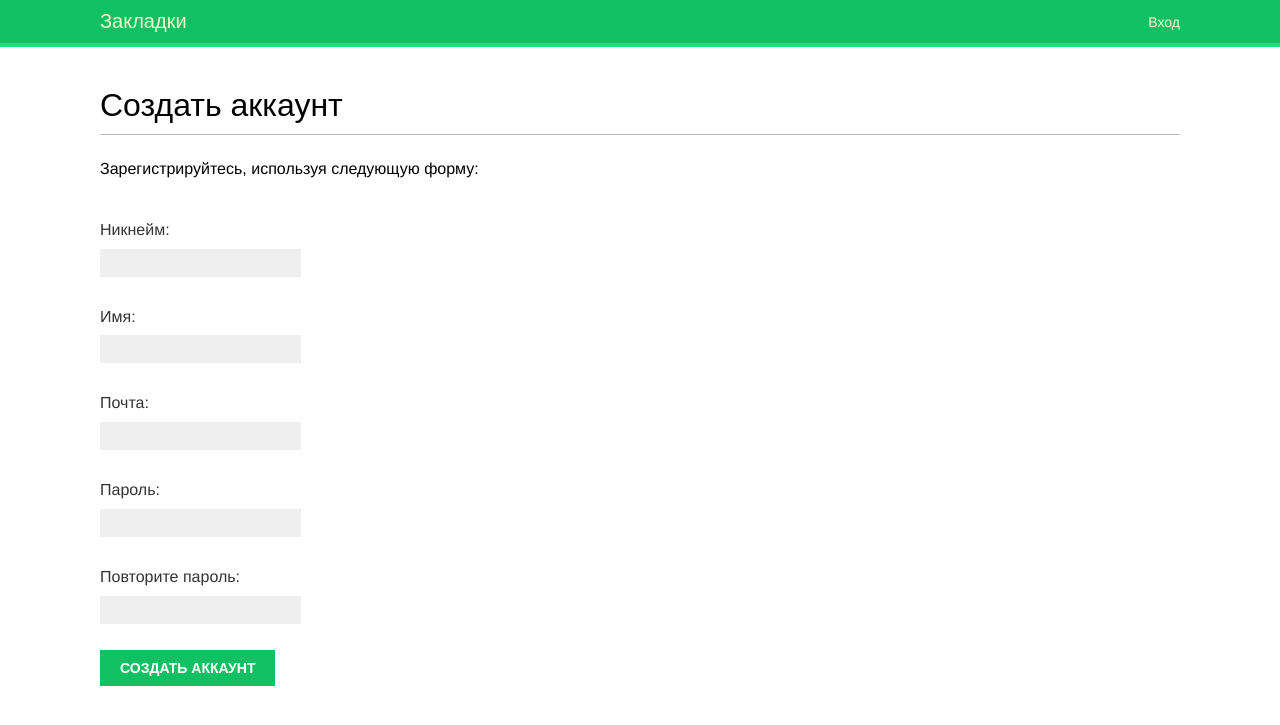
After one commit to Nokvix/Django-projects, a Django app: page /account/register/ in a window 1280 px wide. The commit adds this page. Shown: the top 725 px of the page. Run offline with Django 5.2, Linux system fonts and the light colour scheme; some web fonts are replaced.

Commit message:
Добавил функционал регистрации пользователя

```diff
--- a/social_website/bookmarks/account/forms.py
+++ b/social_website/bookmarks/account/forms.py
@@ -1,6 +1,27 @@
+from django.contrib.auth.models import User
 from django import forms
 
 
 class LoginForm(forms.Form):
     username = forms.CharField()
     password = forms.CharField(widget=forms.PasswordInput)
+
+
+class UserRegistrationForm(forms.ModelForm):
+    password = forms.CharField(label='Пароль', widget=forms.PasswordInput)
+    password2 = forms.CharField(label='Повторите пароль', widget=forms.PasswordInput)
+
+    class Meta:
+        model = User
+        fields = ['username', 'first_name', 'email']
+
+    username = forms.CharField(label='Никнейм')
+    first_name = forms.CharField(label='Имя')
+    email = forms.EmailField(label='Почта')
+
+    def clean_password2(self):
+        cd = self.cleaned_data
+        if cd['password'] != cd['password2']:
+            raise forms.ValidationError('Пароли не совпадают')
+
+        return cd['password2']
--- /dev/null
+++ b/social_website/bookmarks/account/templates/account/register.html
@@ -0,0 +1,13 @@
+{% extends 'base.html' %}
+
+{% block title %}Создать аккаунт{% endblock %}
+
+{% block content %}
+    <h1>Создать аккаунт</h1>
+    <p>Зарегистрируйтесь, используя следующую форму:</p>
+    <form method="POST">
+        {{ user_form.as_p }}
+        {% csrf_token %}
+        <p><input type="submit" value="Создать аккаунт"></p>
+    </form>
+{% endblock %}
--- a/social_website/bookmarks/account/templates/registration/login.html
+++ b/social_website/bookmarks/account/templates/registration/login.html
@@ -11,7 +11,8 @@
         </p>
     {% else %}
         <p>
-            Заполните форму ниже для входа в систему:
+            Заполните форму ниже для входа в систему.<br>
+            Нет аккаунта? <a href="{% url 'register' %}">Зарегистрируйтесь здесь</a>
         </p>
     {% endif %}
     <div class="login-form">
--- a/social_website/bookmarks/account/urls.py
+++ b/social_website/bookmarks/account/urls.py
@@ -24,4 +24,5 @@ urlpatterns = [
 
     path('', include('django.contrib.auth.urls')),
     path('', views.dashboard, name='dashboard'),
+    path('register/', views.register, name='register'),
 ]
--- a/social_website/bookmarks/account/views.py
+++ b/social_website/bookmarks/account/views.py
@@ -2,7 +2,7 @@ from django.contrib.auth.decorators import login_required
 from django.contrib.auth import authenticate, login
 from django.http import HttpResponse
 from django.shortcuts import render
-from .forms import LoginForm
+from .forms import LoginForm, UserRegistrationForm
 
 
 @login_required
@@ -29,3 +29,19 @@ def user_login(request):
     else:
         form = LoginForm()
     return render(request, 'account/login.html', {'form': form})
+
+
+def register(request):
+    if request.method == 'POST':
+        user_form = UserRegistrationForm(request.POST)
+        if user_form.is_valid():
+            # Создаём нового пользователя, но не сохраняем его
+            new_user = user_form.save(commit=False)
+            # Устанавливаем пароль пользователю
+            new_user.set_password(user_form.cleaned_data['password'])
+            # Сохраняем пользователя
+            new_user.save()
+            return render(request, 'account/register_done.html', {'new_user': new_user})
+    else:
+        user_form = UserRegistrationForm()
+    return render(request, 'account/register.html', {'user_form': user_form})
```
Also changed, not shown: social_website/bookmarks/account/templates/account/register_done.html (added, +10 -0 lines).
